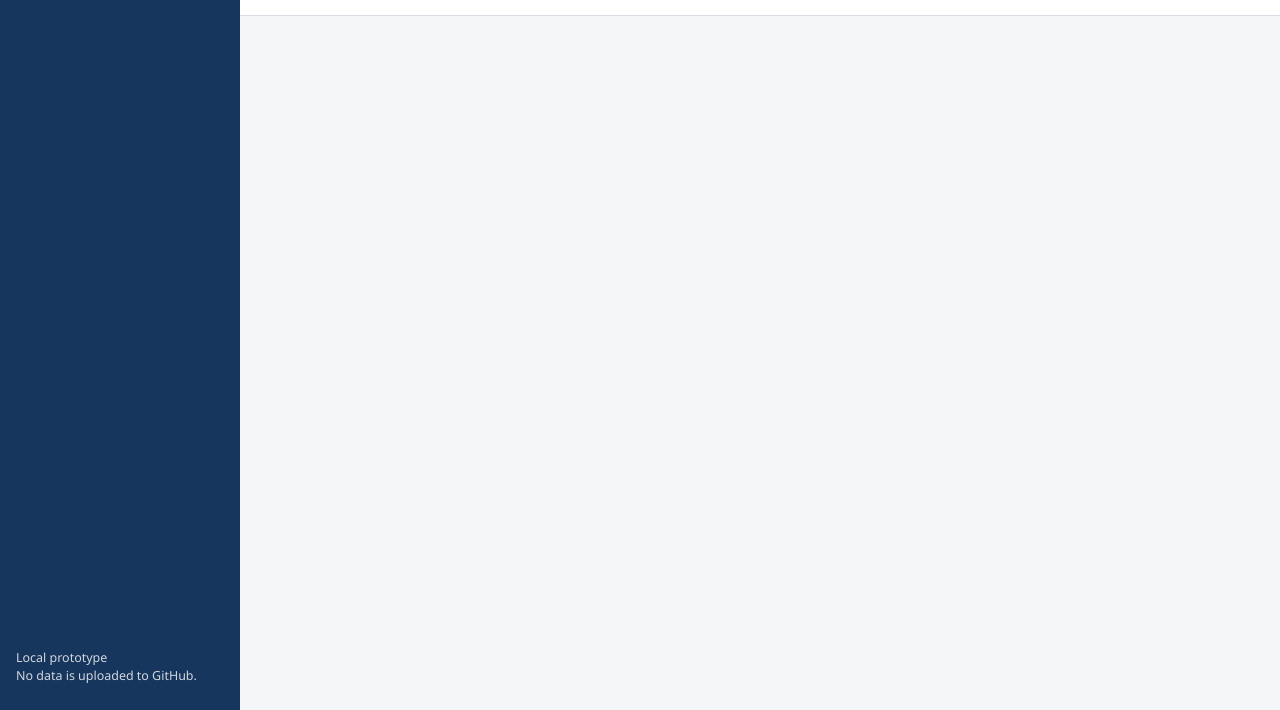
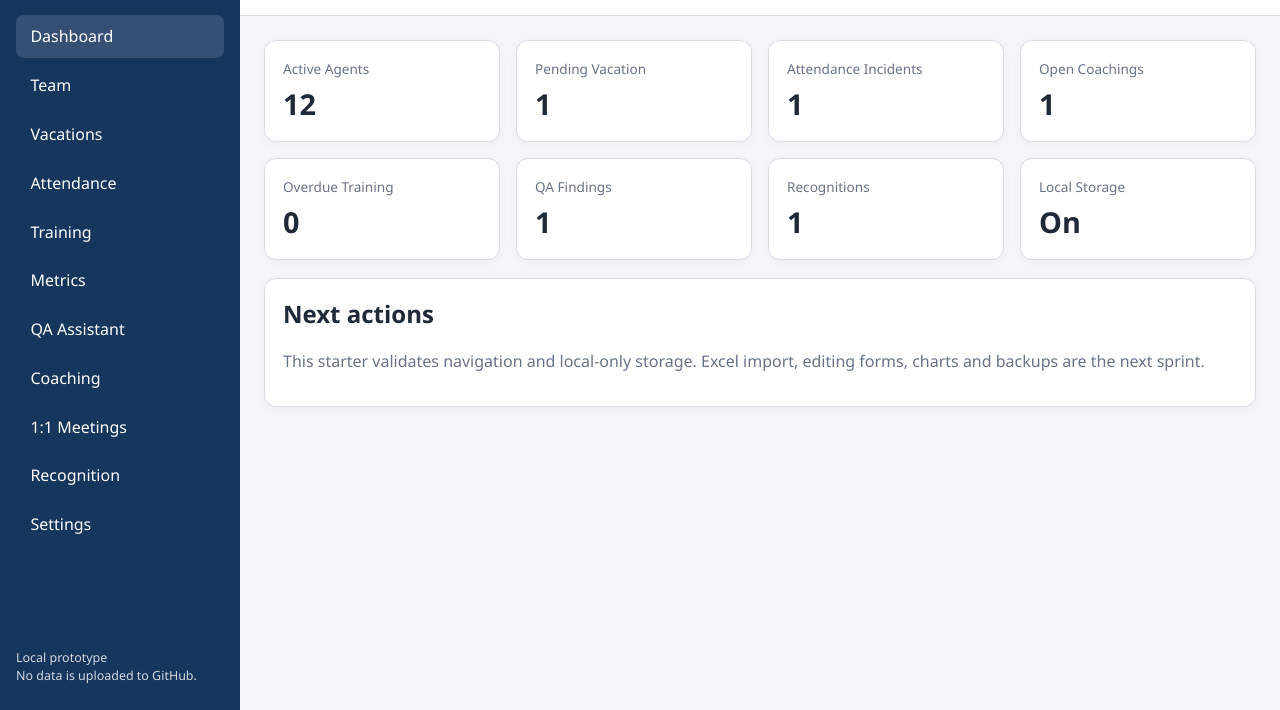
Before and after one commit to MrMonteroTL/core-montero-control, a plain HTML site: page index.html in a window 1280 px wide. Shown: the part 90-800 px from the top of the page. Drawn offline with Linux system fonts and the light colour scheme.

Commit message:
Fix JavaScript path in index.html

```diff
--- a/index.html
+++ b/index.html
@@ -29,6 +29,6 @@
       <section id="content" aria-live="polite"></section>
     </main>
   </div>
-  <script src="assets/app.js"></script>
+  <script src="./app.js"></script>
 </body>
 </html>
```
